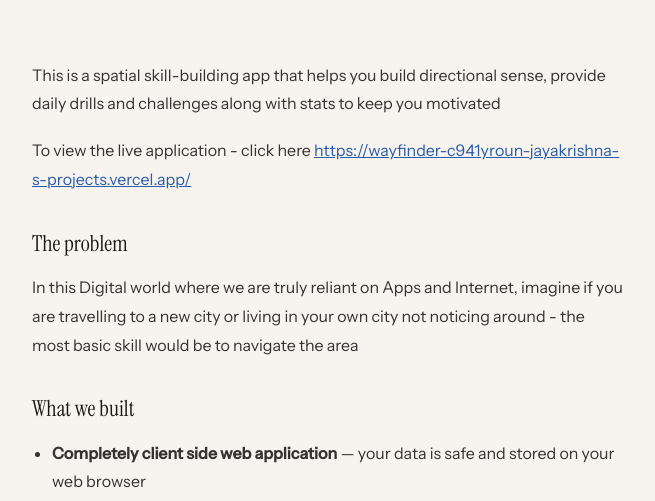
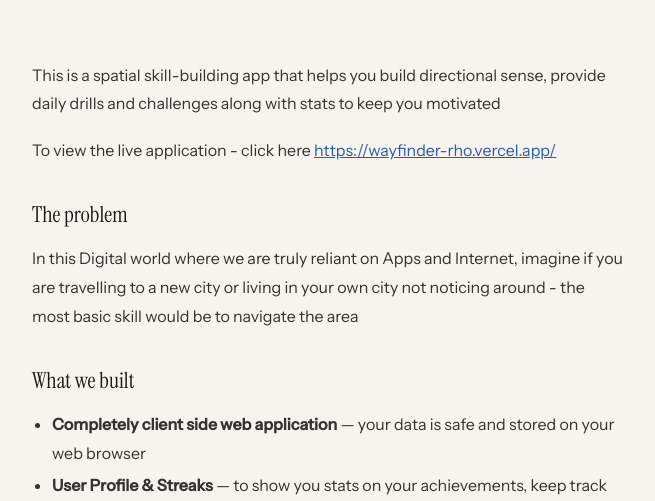
Before and after one commit to jai7/jai7.github.io, an Astro site: page /projects/2026-05-14-develop-directional-sense in a window 1280 px wide. Shown: the part 274-775 px from the top of the page, without its empty margins (312-967 px from the left). Built offline with nearby package versions, Linux system fonts and the light colour scheme; Astro itself is replaced by a stand-in of ours.

Commit message:
update wayfinder app url

```diff
--- a/src/content/projects/2026-05-14-develop-directional-sense.md
+++ b/src/content/projects/2026-05-14-develop-directional-sense.md
@@ -9,7 +9,7 @@ tech: React · Vite · Dixie js · IndexedDB · Plain CSS
 
 This is a spatial skill-building app that helps you build directional sense, provide daily drills and challenges along with stats to keep you motivated
 
-To view the live application - click here https://wayfinder-c941yroun-jayakrishna-s-projects.vercel.app/
+To view the live application - click here https://wayfinder-rho.vercel.app/
 
 ## The problem
 
```
